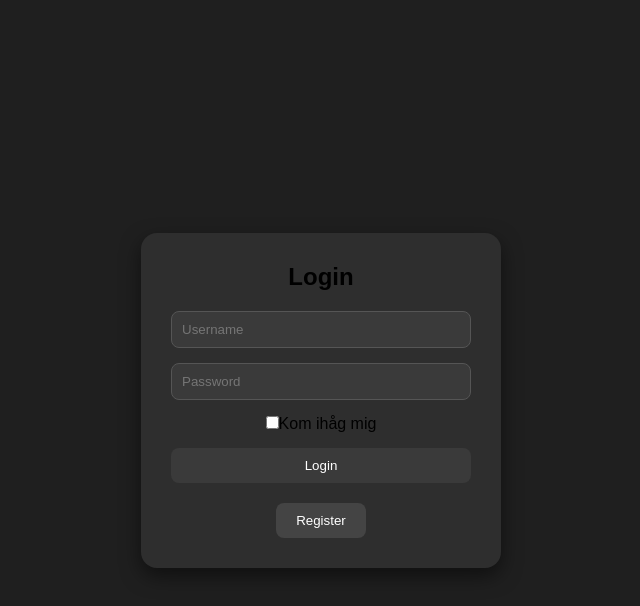
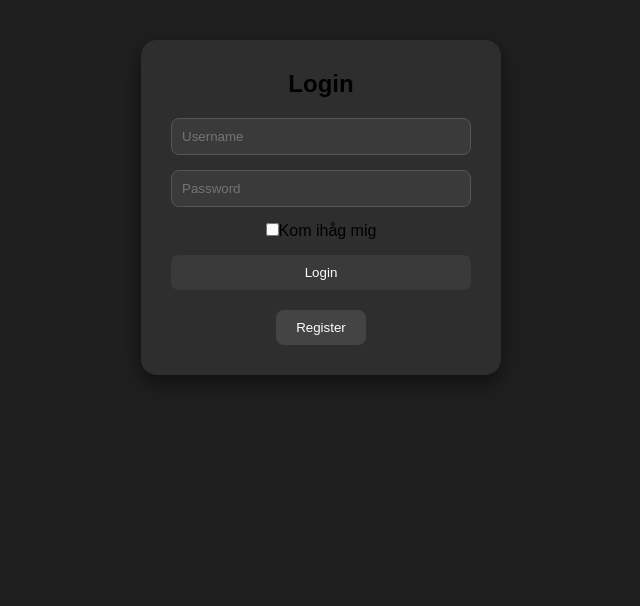
Before and after one commit to Sarhad127/receipt-frontend-react, a React (Vite) app: page / in a window 1280 px wide. Shown: the top 606 px of the page, without its empty margins (319-959 px from the left). Built offline with nearby package versions, Linux system fonts and the light colour scheme.

Commit message:
update 35

```diff
--- a/src/components/HistoryPage.jsx
+++ b/src/components/HistoryPage.jsx
@@ -21,6 +21,7 @@ function HistoryPage() {
         vendorOrgNumber: "",
         vendorAddress: "",
         receiptNumber: "",
+        receiptDate: null,
         totalAmount: 0,
         vatAmount: 0,
         currency: "",
--- a/src/components/SavedPage.jsx
+++ b/src/components/SavedPage.jsx
@@ -111,6 +111,7 @@ function SavedPage() {
                                 <p><strong>Butik:</strong> {ocrData.vendorName}</p>
                                 <p><strong>Org.nr:</strong> {ocrData.vendorOrgNumber}</p>
                                 <p><strong>Adress:</strong> {ocrData.vendorAddress}</p>
+                                <p><strong>Datum:</strong> {ocrData.receiptDate}</p>
                                 <p><strong>Kvittonummer:</strong> {ocrData.receiptNumber}</p>
                                 <p><strong>Totalt belopp:</strong> {ocrData.totalAmount} {ocrData.currency}</p>
                                 <p><strong>Moms:</strong> {ocrData.vatAmount} {ocrData.currency}</p>
--- a/src/components/ScanPage.jsx
+++ b/src/components/ScanPage.jsx
@@ -288,6 +288,17 @@ function ScanPage() {
                                             />
                                         </p>
 
+                                        <p>
+                                            <strong>Datum:</strong>
+                                            <input
+                                                type="text"
+                                                value={editableReceipt.receiptDate || ""}
+                                                onChange={e =>
+                                                    handleInputChange("receiptDate", e.target.value)
+                                                }
+                                            />
+                                        </p>
+
                                         <p><strong>Betalmetod:</strong>
                                             <input
                                                 type="text"
--- a/src/components/style/AppLayout.css
+++ b/src/components/style/AppLayout.css
@@ -60,8 +60,7 @@
 .page-content {
     flex: 1;
     padding: 40px 20px;
-    display: flex;
-    justify-content: center;
-    align-items: center;
+    display: block;
+    overflow-y: auto;
     text-align: center;
 }
```
